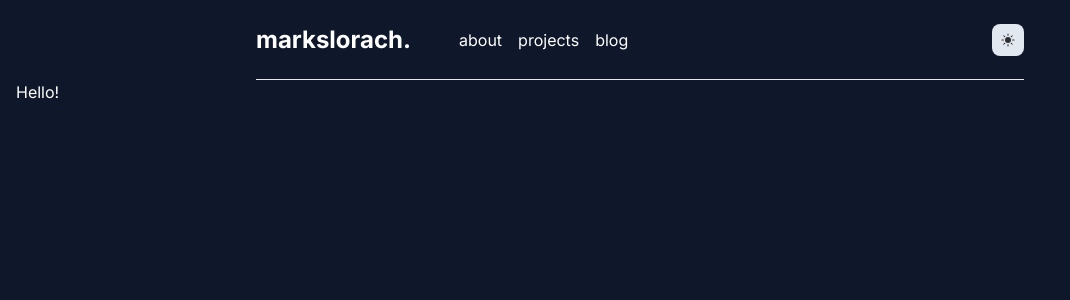
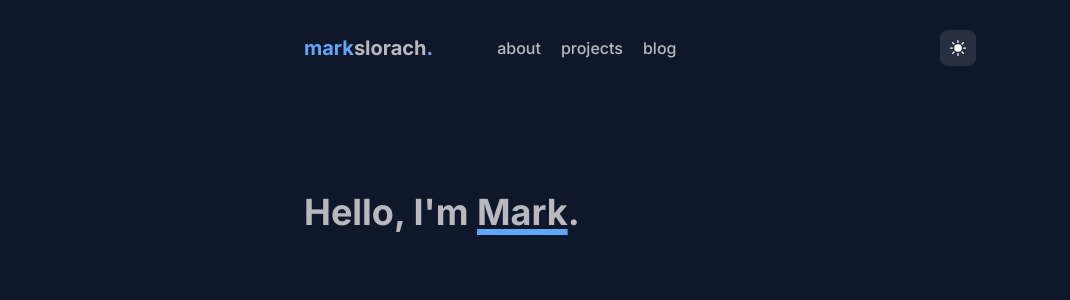
Before and after one commit to markslorach/portfolio_website, a Next.js app: page / in a window 1280 px wide. Shown: the top 300 px of the page, without its empty margins (0-1070 px from the left). Built offline with nearby package versions, Linux system fonts and the light colour scheme.

Commit message:
update for inital deployment

```diff
--- a/app/NavBar.tsx
+++ b/app/NavBar.tsx
@@ -1,8 +1,12 @@
+"use client";
 import Link from "next/link";
 import { usePathname } from "next/navigation";
 
 // Components
 import ThemeButton from "./components/ThemeButton";
+
+// Icons
+import { Bars3Icon } from "@heroicons/react/24/solid";
 
 interface NavLinks {
   label: string;
@@ -16,24 +20,44 @@ const navLinks: NavLinks[] = [
 ];
 
 const NavBar = () => {
-  //   const pathname = usePathname();
+  const pathname = usePathname();
 
   return (
-    <nav className="m-auto flex h-20 max-w-3xl items-center justify-between border-b">
-      <div className="flex items-center space-x-12">
+    <nav className="m-auto flex h-24 max-w-2xl items-center justify-between">
+      <div className="flex items-center space-x-16">
         <Link href="/">
-          <h1 className="text-2xl font-bold">markslorach.</h1>
+          <h1 className="text-xl font-bold text-blue-400">
+            mark
+            <span className="text-black/50 dark:text-white/70">slorach</span>
+           .
+          </h1>
         </Link>
 
-        <ul className="flex space-x-4">
+        <ul className="flex gap-5 font-medium text-black/50 dark:text-white/70 ">
           {navLinks.map((link, idx) => (
-            <li key={idx}>
-              <Link href={link.href}>{link.label}</Link>
+            <li
+              key={idx}
+              className={
+                pathname === link.href
+                  ? "text-blue-400"
+                  : ""
+              }
+            >
+              <Link
+                className="hidden text-base transition-colors hover:text-blue-400 sm:inline-flex"
+                href={link.href}
+              >
+                {link.label}
+              </Link>
             </li>
           ))}
         </ul>
       </div>
-      <ThemeButton />
+
+      <div className="flex items-center space-x-3 sm:space-x-0">
+        <Bars3Icon className="h-8 w-8 sm:hidden" />
+        <ThemeButton />
+      </div>
     </nav>
   );
 };
--- /dev/null
+++ b/app/about/page.tsx
@@ -0,0 +1,7 @@
+const AboutPage = () => {
+  return (
+    <div>AboutPage</div>
+  )
+}
+
+export default AboutPage
--- /dev/null
+++ b/app/blog/page.tsx
@@ -0,0 +1,7 @@
+const BlogPage = () => {
+  return (
+    <div>BlogPage</div>
+  )
+}
+
+export default BlogPage
--- a/app/components/ThemeButton.tsx
+++ b/app/components/ThemeButton.tsx
@@ -19,17 +19,16 @@ const ThemeButton = () => {
 
   return (
     <>
-
       <button
         aria-label="Toggle Theme"
         type="button"
-      className="rounded-lg bg-slate-200 p-2"
+        className="rounded-lg bg-slate-200 p-2 dark:bg-white/10"
         onClick={toggleTheme}
       >
         {resolvedTheme === "dark" ? (
-        <SunIcon className="h-4 w-4 text-black/80" />
+          <SunIcon className="h-5 w-5" />
         ) : (
-        <MoonIcon className="h-4 w-4 text-black/80" />
+          <MoonIcon className="h-5 w-5" />
         )}
       </button>
     </>
--- a/app/layout.tsx
+++ b/app/layout.tsx
@@ -25,7 +25,7 @@ export default function RootLayout({
           <header>
             <NavBar />
           </header>
-          <main>{children}</main>
+          <main className="m-auto max-w-2xl pt-24">{children}</main>
           <footer></footer>
         </Providers>
       </body>
--- a/app/page.tsx
+++ b/app/page.tsx
@@ -1,9 +1,13 @@
-import Image from "next/image";
-
 export default function Home() {
   return (
     <main>
-      <h1>Hello!</h1>
+      <h1 className="text-4xl font-bold text-black/80 dark:text-white/70">
+        Hello, I'm{" "}
+        <span className="underline decoration-blue-400 decoration-[6px] underline-offset-4">
+          Mark
+        </span>
+        .
+      </h1>
     </main>
   );
 }
--- /dev/null
+++ b/app/projects/page.tsx
@@ -0,0 +1,7 @@
+const ProjectsPage = () => {
+  return (
+    <div>ProjectsPage</div>
+  )
+}
+
+export default ProjectsPage
--- a/package.json
+++ b/package.json
@@ -10,6 +10,7 @@
   },
   "dependencies": {
     "@heroicons/react": "^2.1.1",
+    "framer-motion": "^11.0.14",
     "next": "14.1.1",
     "next-themes": "^0.3.0",
     "react": "^18",
```
Also changed, not shown: 1 other file (tests, documents, lock files or other folders). Lines whose indentation alone changed are shown as unchanged.
